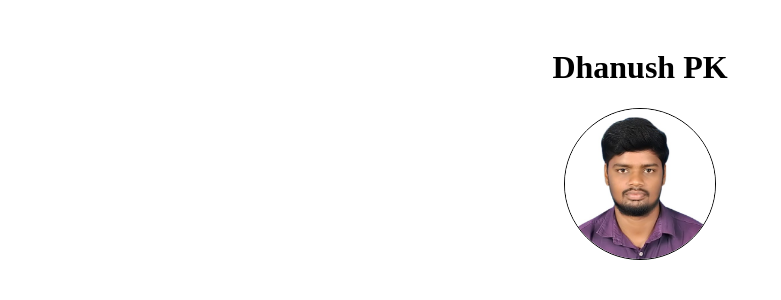
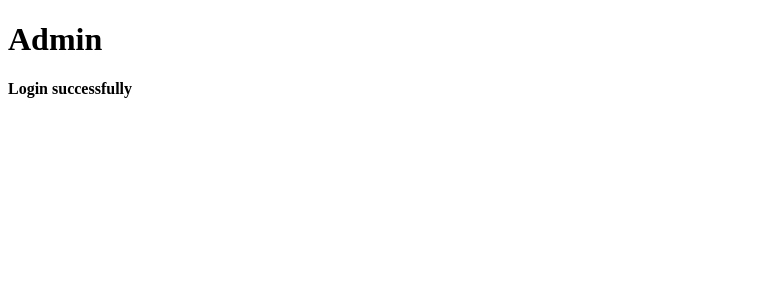
Before and after one commit to pkdhanushmca/react-learning, a React (Vite) app: page / in a window 1280 px wide. Shown: the top 300 px of the page, without its empty margins (0-781 px from the left). Built offline with nearby package versions, Linux system fonts and the light colour scheme.

Commit message:
Conditional Rendering and it's Types

```diff
--- /dev/null
+++ b/src/AdminPanel.jsx
@@ -0,0 +1,8 @@
+export default function AdminPanel() {
+    return (
+        <>
+            <h1>Admin</h1>
+            <h4>Login successfully</h4>
+        </>
+    );
+}
--- a/src/App.jsx
+++ b/src/App.jsx
@@ -1,11 +1,11 @@
-import DisplayData from './DisplayingData'
+import ConditionalRendering from './ConditionalRendering'
 import './MyStyles.css'
 
 function App() {
 
   return (
     <>
-      <DisplayData/>
+      <ConditionalRendering/>
     </>
   )
 }
--- /dev/null
+++ b/src/ConditionalRendering.jsx
@@ -0,0 +1,45 @@
+import AdminPanel from "./AdminPanel";
+import LoginForm from "./LoginForm";
+
+const user = {
+    username: 'Admin',
+    password: 'admin@123'
+};
+
+// Method 1: IF-ELSE
+export default function ConditionalRendering() {
+    let content;
+    if (user.username == "Admin" && user.password == "admin@123") {
+        content = <AdminPanel />;
+    } else {
+        content = <LoginForm />;
+    }
+    return (
+        <div>
+            {content}
+        </div>
+    );
+}
+
+// Method 2: Conditional Operator
+// export default function ConditionalRendering() {
+//     return (
+//         <div>
+//             { (user.username == "Admin" && user.password == "admin@13")  ? (
+//                 <AdminPanel />
+//             ) : (
+//                 <LoginForm />
+//             )}
+//         </div>
+//     );
+// }
+
+// Method 3: Logical Style
+// export default function ConditionalRendering() {
+//     return (
+//         <div>
+//             {(user.username == "Admin" && user.password == "admin@123") && <AdminPanel />}
+//         </div>
+
+//     );
+// }
--- /dev/null
+++ b/src/LoginForm.jsx
@@ -0,0 +1,5 @@
+export default function LoginForm() {
+    return (
+        <h1>Login Failed, Try Again</h1>
+    );
+}
```
